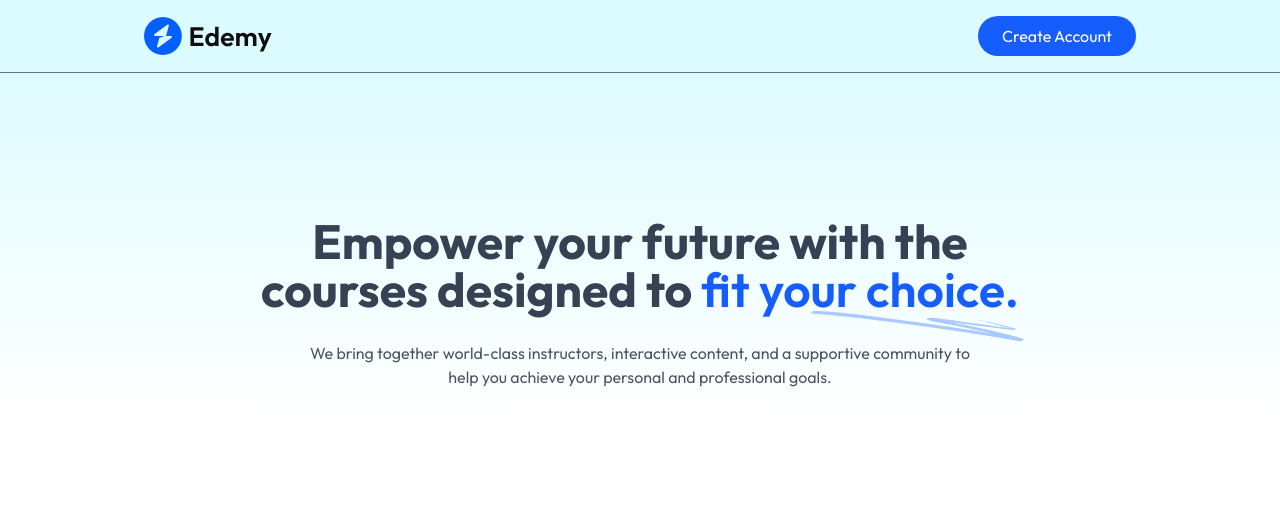
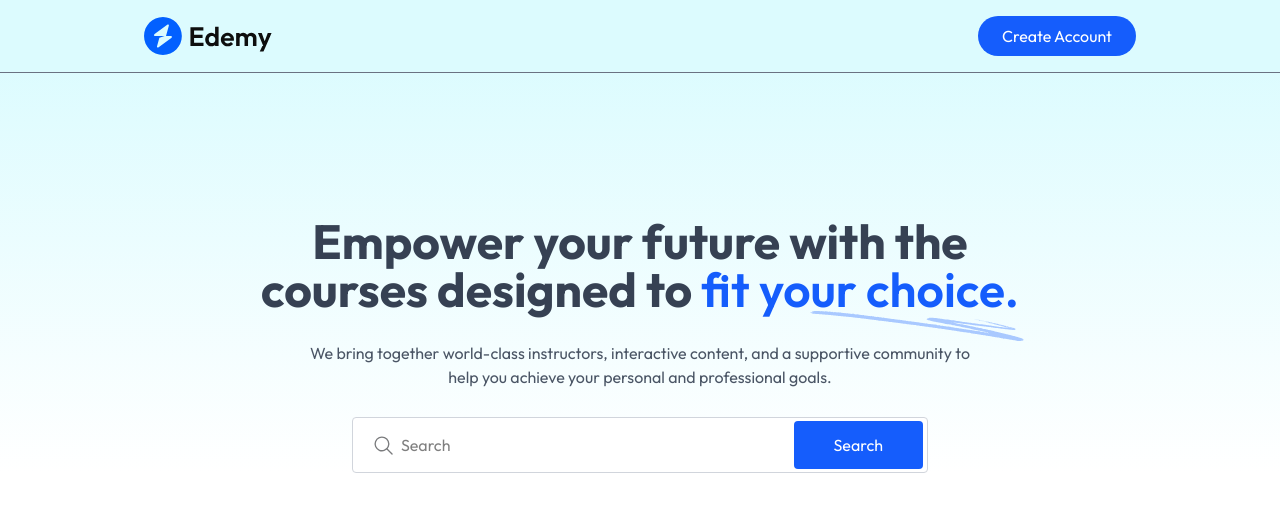
Before and after one commit to CodeCommandBD/LMS, a React (Vite) app in the folder client/: page / in a window 1280 px wide. Shown: the top 512 px of the page. Built offline with nearby package versions, Linux system fonts and the light colour scheme; no server answers.

Commit message:
add Hero and SearchBar components for the student landing page.

```diff
--- a/client/src/components/student/Hero.jsx
+++ b/client/src/components/student/Hero.jsx
@@ -1,5 +1,6 @@
 import React from "react";
 import { assets } from "../../assets/assets";
+import SearchBar from "./SearchBar";
 
 const Hero = () => {
   return (
@@ -19,6 +20,7 @@ const Hero = () => {
       <p className="md:hidden block text-gray-600 max-w-2xl mx-auto text-md">
        We bring together world-class instructors to help you achieve your professional goals.
       </p>
+      <SearchBar></SearchBar>
     </div>
   );
 };
--- a/client/src/components/student/SearchBar.jsx
+++ b/client/src/components/student/SearchBar.jsx
@@ -1,8 +1,13 @@
 import React from 'react'
+import { assets } from '../../assets/assets'
 
 const SearchBar = () => {
   return (
-    <div>SearchBar</div>
+    <form className='flex items-center max-w-xl w-full md:h-14 h-10 bg-white rounded border border-gray-300 pl-5'>
+      <img src={assets.search_icon} alt="search" className='w-5 h-5 '/>
+      <input type="text" placeholder="Search" className='w-full h-full bg-transparent outline-none px-2' />
+      <button type='submit' className='bg-blue-600 text-white  rounded md:px-10 px-7 md:py-3 py-2 mx-1'>Search</button>
+    </form>
   )
 }
 
```
